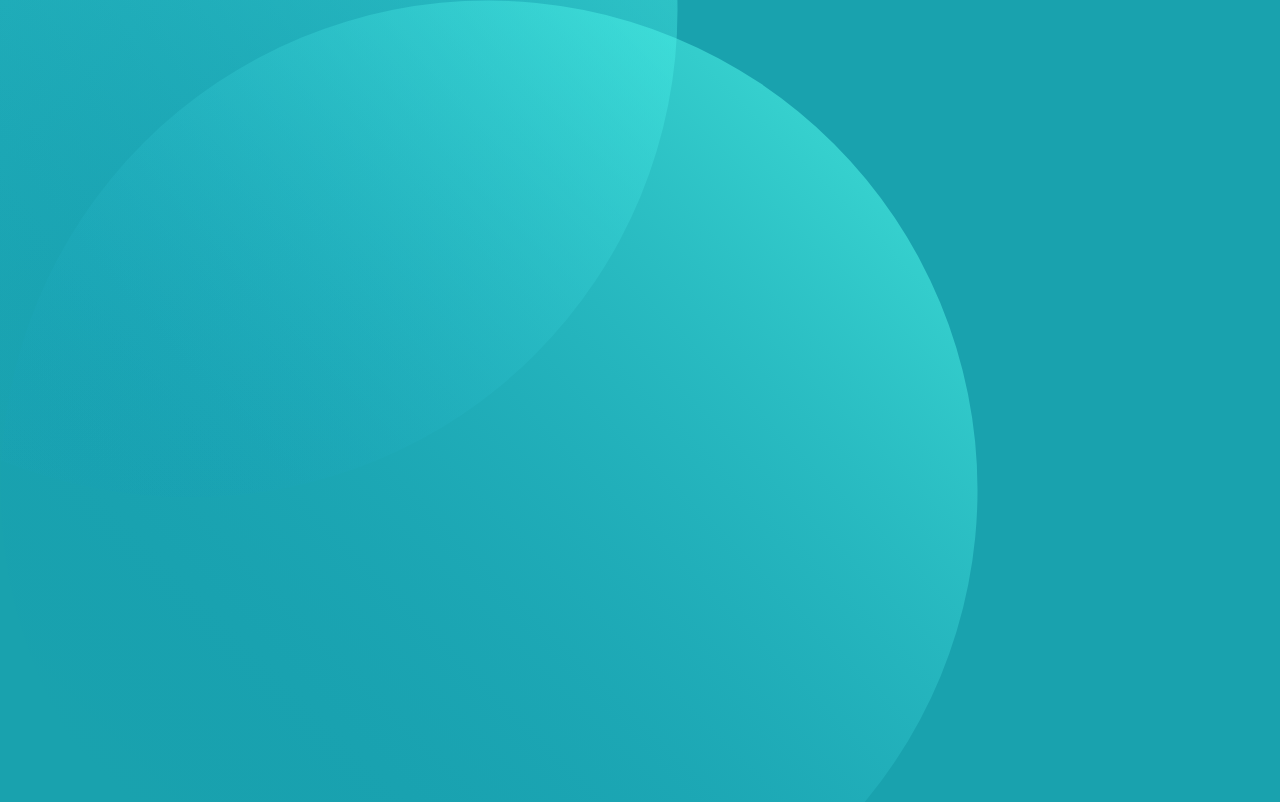
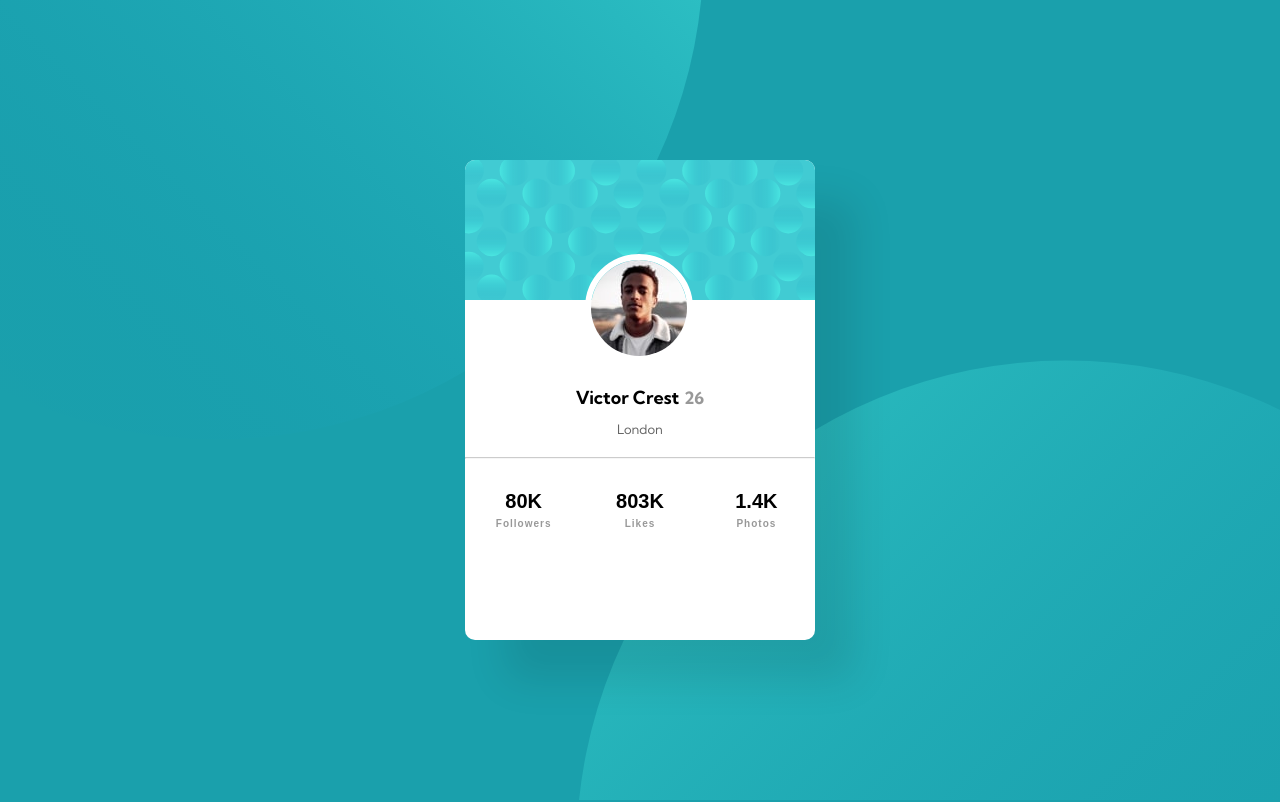
Before and after one commit to adityas-github/Profile-card-component-frontend-developer, a plain HTML site: page index.html in a window 1280 px wide. Shown: the top 802 px of the page. Drawn offline with Linux system fonts and the light colour scheme.

Commit message:
Final commit

```diff
--- a/index.html
+++ b/index.html
@@ -11,12 +11,6 @@
 </head>
 <body>
 <body>
-  <div class="left">
-    <img src="./images/bg-pattern-top.svg" alt="">
-  </div>
-  <div class="right">
-    <img src="./images/bg-pattern-bottom.svg" alt="">
-  </div>
   <div class="container">
     <div class="card">
      <div class="top-card">
--- a/style.css
+++ b/style.css
@@ -13,13 +13,18 @@ body,html{
 }
 
 body{
-    background:hsl(185, 75%, 39%);
-    font-family: 'Roboto', sans-serif;
-    background-image: url(./images/bg-pattern-top.svg),url(./images/bg-pattern-bottom.svg);
-    background-position:left top,left,right bottom,right;
-    background-repeat: no-repeat;
-    /* #change the positio of image to left :corner-present */
-    background-position: -300px -480px;
+    background-color: #1AA0AC;
+  background-image: url(./images/bg-pattern-top.svg),
+url(images/bg-pattern-bottom.svg);
+  background-position: right 45vw bottom 45vh, 45vw 45vh;
+  background-repeat: no-repeat;
+  display: flex;
+  flex-direction: column;
+  justify-content: center;
+  align-items: center;
+  min-height: 100vh;
+  font-family: 'Nunito Sans', sans-serif;
+  overflow: hidden;
 }
 
 
@@ -39,7 +44,6 @@ body img .top-img{
     height: 60%;
     background: #fff;
     border-radius: 10px;
-    /* box-shadow: 1px 1px 1px 40px rgba(0,0,0,0.4); */
     box-shadow: 40px 40px 40px rgba(0,0,0,0.1);
     overflow:visible;
 }
```
Also changed, not shown: images/Screenshot.png (added), 2 other files.
